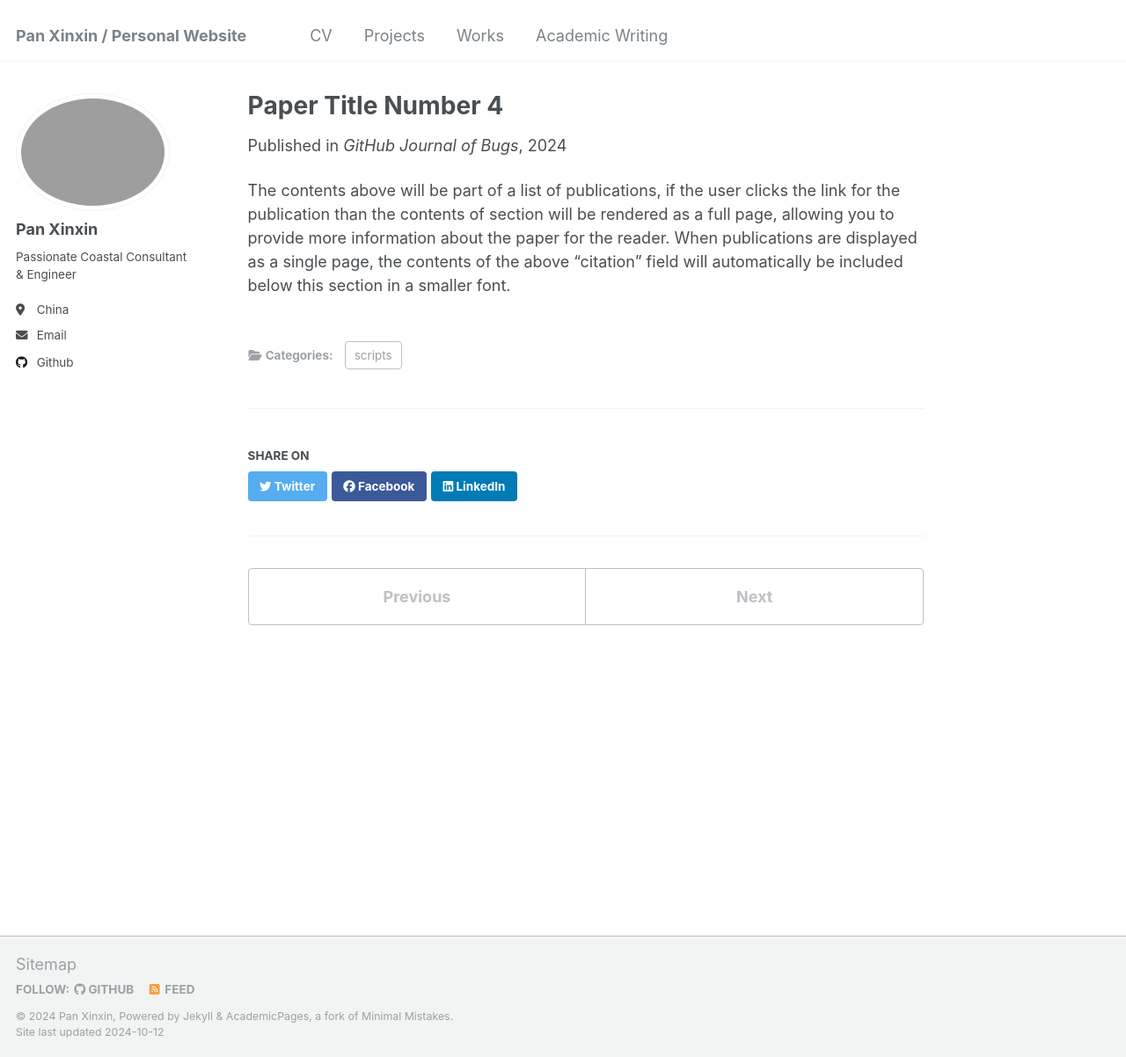
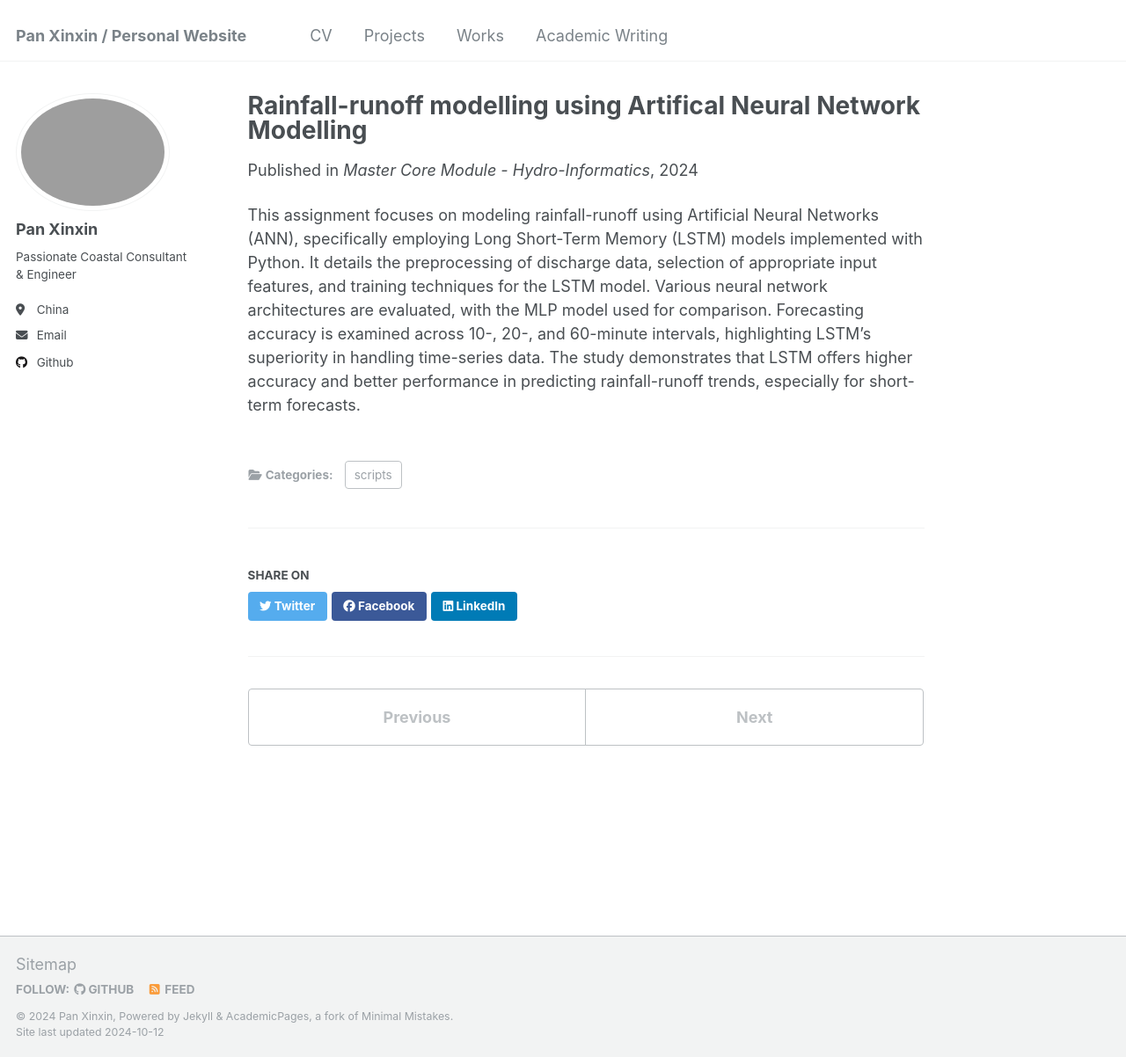
Before and after one commit to kingdaxing/kingdaxing.github.io, a Jekyll site: the page built from _publications/2024-02-17-paper-title-number-4.md, in a window 1280 px wide and 1202 px high. Shown: the whole window at 88% size. Built offline with Jekyll 4.4.1, drawn with Linux system fonts in a browser that asks for light colours.

Commit message:
Update 2024-02-17-paper-title-number-4.md

```diff
--- a/_publications/2024-02-17-paper-title-number-4.md
+++ b/_publications/2024-02-17-paper-title-number-4.md
@@ -1,12 +1,12 @@
 ---
-title: "Paper Title Number 4"
+title: "Rainfall-runoff modelling using Artifical Neural Network Modelling"
 collection: publications
 category: scripts
 permalink: /publication/2024-02-17-paper-title-number-4
-excerpt: 'This paper is about fixing template issue #693.'
+excerpt: 'This assignment models rainfall-runoff using LSTM and MLP networks, focusing on data clean and model calibration.'
 date: 2024-02-17
-venue: 'GitHub Journal of Bugs'
-paperurl: 'http://academicpages.github.io/files/paper3.pdf'
+venue: 'Master Core Module - Hydro-Informatics'
+paperurl: 'http://kingdaxing.github.io/files/NO4.pdf'
 ---
 
-The contents above will be part of a list of publications, if the user clicks the link for the publication than the contents of section will be rendered as a full page, allowing you to provide more information about the paper for the reader. When publications are displayed as a single page, the contents of the above "citation" field will automatically be included below this section in a smaller font.
+This assignment focuses on modeling rainfall-runoff using Artificial Neural Networks (ANN), specifically employing Long Short-Term Memory (LSTM) models implemented with Python. It details the preprocessing of discharge data, selection of appropriate input features, and training techniques for the LSTM model. Various neural network architectures are evaluated, with the MLP model used for comparison. Forecasting accuracy is examined across 10-, 20-, and 60-minute intervals, highlighting LSTM's superiority in handling time-series data. The study demonstrates that LSTM offers higher accuracy and better performance in predicting rainfall-runoff trends, especially for short-term forecasts.
```
